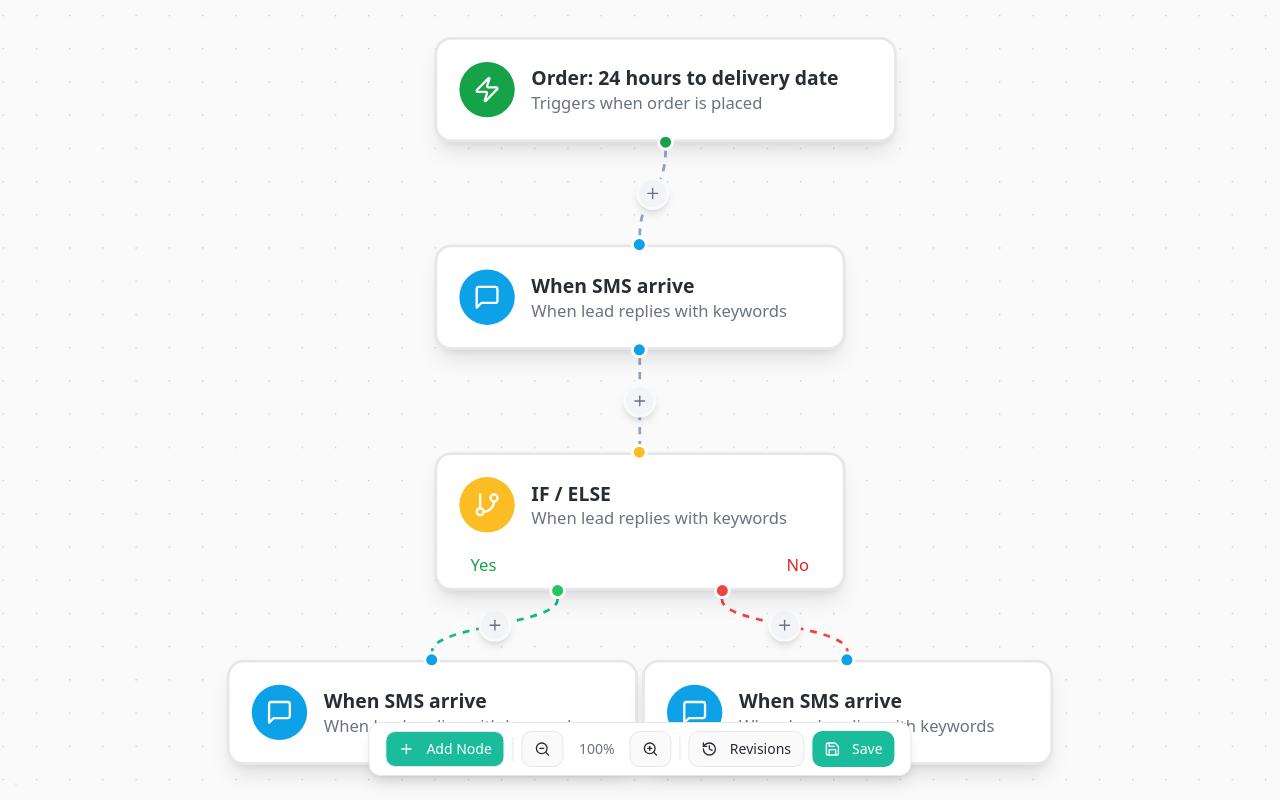
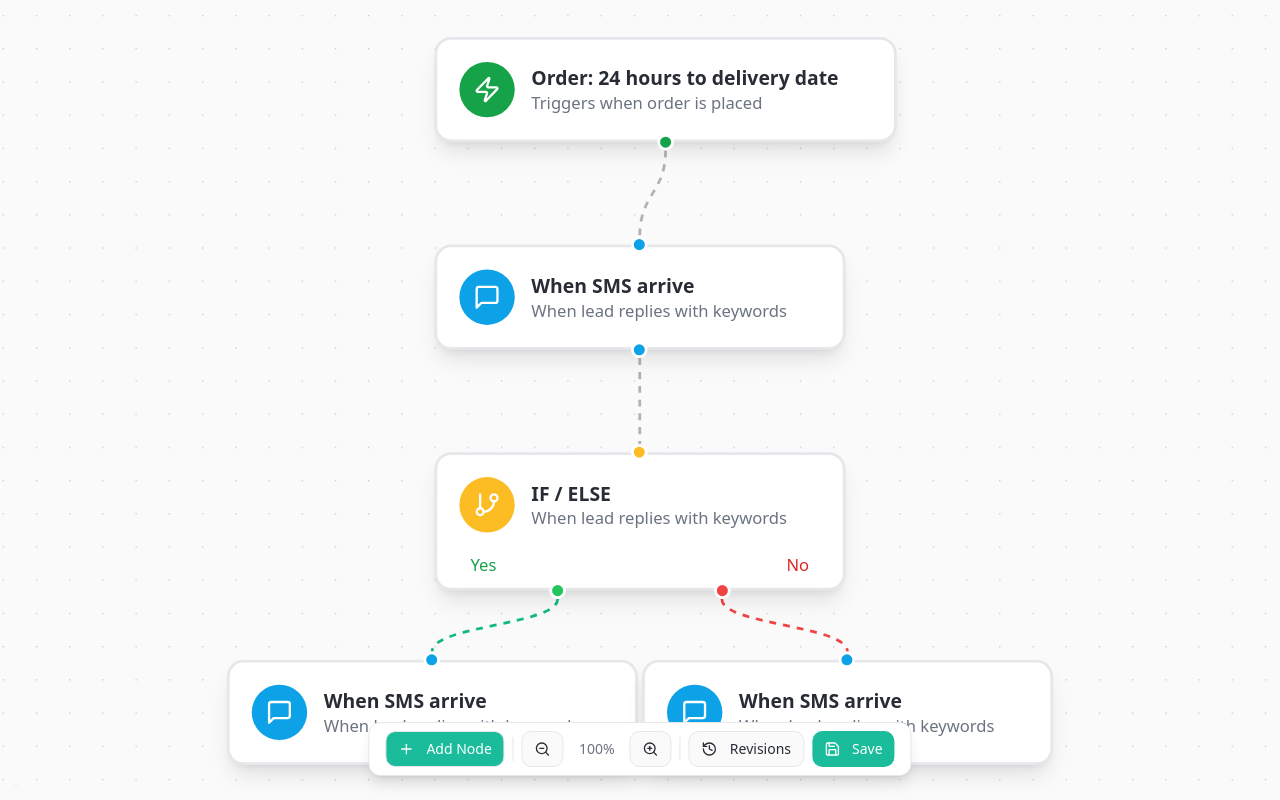
Before and after one commit to WestpointCapital/visual-pathways, a React (Vite) app: page / in a window 1280 px wide. Built offline with nearby package versions, Linux system fonts and the light colour scheme.

Commit message:
Reverted to commit cf951e60bc7a6a0ecb8eb69797dabc693de21671

```diff
--- a/src/components/ContextualEdge.tsx
+++ b/src/components/ContextualEdge.tsx
@@ -24,7 +24,6 @@ export const ContextualEdge = (props: EdgeProps) => {
   const [showContextMenu, setShowContextMenu] = useState(false);
   const [contextMenuPosition, setContextMenuPosition] = useState({ x: 0, y: 0 });
   const [showNodeTypeMenu, setShowNodeTypeMenu] = useState(false);
-  const [isHovered, setIsHovered] = useState(false);
 
   const [edgePath, labelX, labelY] = getBezierPath({
     sourceX,
@@ -64,54 +63,14 @@ export const ContextualEdge = (props: EdgeProps) => {
     setShowNodeTypeMenu(false);
   };
 
-  const handlePlusClick = (event: React.MouseEvent) => {
-    event.stopPropagation();
-    setContextMenuPosition({ x: event.clientX, y: event.clientY });
-    setShowNodeTypeMenu(true);
-  };
-
   return (
     <>
-      {/* Main Edge */}
       <BaseEdge
         path={edgePath}
         markerEnd={markerEnd}
-        style={{
-          ...style,
-          strokeWidth: isHovered ? 3 : 2,
-          stroke: isHovered ? 'hsl(var(--primary))' : style.stroke || '#94a3b8',
-        }}
+        style={style}
         onContextMenu={handleContextMenu}
-        onMouseEnter={() => setIsHovered(true)}
-        onMouseLeave={() => setIsHovered(false)}
       />
-
-      {/* Visual Add Node Indicator */}
-      <EdgeLabelRenderer>
-        <div
-          className="absolute pointer-events-all"
-          style={{
-            transform: `translate(-50%, -50%) translate(${labelX}px, ${labelY}px)`,
-          }}
-          onMouseEnter={() => setIsHovered(true)}
-          onMouseLeave={() => setIsHovered(false)}
-        >
-          <button
-            onClick={handlePlusClick}
-            onContextMenu={handleContextMenu}
-            className={`
-              w-6 h-6 rounded-full border-2 border-background shadow-md
-              flex items-center justify-center transition-all duration-200
-              ${isHovered
-                ? 'bg-primary text-primary-foreground border-primary scale-110 shadow-lg'
-                : 'bg-muted text-muted-foreground hover:bg-primary hover:text-primary-foreground hover:scale-110'
-              }
-            `}
-          >
-            <Plus className="w-3 h-3" />
-          </button>
-        </div>
-      </EdgeLabelRenderer>
 
       {/* Context Menu */}
       {showContextMenu && (
@@ -121,7 +80,7 @@ export const ContextualEdge = (props: EdgeProps) => {
             onClick={closeMenus}
           />
           <div
-            className="fixed z-50 bg-background border border-border rounded-lg shadow-lg py-1 min-w-[150px] animate-fade-in"
+            className="fixed z-50 bg-background border border-border rounded-lg shadow-lg py-1 min-w-[150px]"
             style={{
               left: contextMenuPosition.x,
               top: contextMenuPosition.y
@@ -129,14 +88,14 @@ export const ContextualEdge = (props: EdgeProps) => {
           >
             <button
               onClick={handleUnlink}
-              className="w-full px-3 py-2 text-left text-sm hover:bg-muted flex items-center gap-2 transition-colors"
+              className="w-full px-3 py-2 text-left text-sm hover:bg-muted flex items-center gap-2"
             >
               <Unlink className="w-4 h-4" />
               Unlink
             </button>
             <button
               onClick={handleAddNode}
-              className="w-full px-3 py-2 text-left text-sm hover:bg-muted flex items-center gap-2 transition-colors"
+              className="w-full px-3 py-2 text-left text-sm hover:bg-muted flex items-center gap-2"
             >
               <Plus className="w-4 h-4" />
               Add a node
@@ -153,7 +112,7 @@ export const ContextualEdge = (props: EdgeProps) => {
             onClick={closeMenus}
           />
           <div
-            className="fixed z-50 bg-background border border-border rounded-lg shadow-lg py-1 min-w-[150px] animate-fade-in"
+            className="fixed z-50 bg-background border border-border rounded-lg shadow-lg py-1 min-w-[150px]"
             style={{
               left: contextMenuPosition.x,
               top: contextMenuPosition.y
@@ -161,25 +120,25 @@ export const ContextualEdge = (props: EdgeProps) => {
           >
             <button
               onClick={() => handleNodeTypeSelect('trigger')}
-              className="w-full px-3 py-2 text-left text-sm hover:bg-muted transition-colors"
+              className="w-full px-3 py-2 text-left text-sm hover:bg-muted"
             >
               Trigger Node
             </button>
             <button
               onClick={() => handleNodeTypeSelect('action')}
-              className="w-full px-3 py-2 text-left text-sm hover:bg-muted transition-colors"
+              className="w-full px-3 py-2 text-left text-sm hover:bg-muted"
             >
               Action Node
             </button>
             <button
               onClick={() => handleNodeTypeSelect('condition')}
-              className="w-full px-3 py-2 text-left text-sm hover:bg-muted transition-colors"
+              className="w-full px-3 py-2 text-left text-sm hover:bg-muted"
             >
               Condition Node
             </button>
             <button
               onClick={() => handleNodeTypeSelect('delay')}
-              className="w-full px-3 py-2 text-left text-sm hover:bg-muted transition-colors"
+              className="w-full px-3 py-2 text-left text-sm hover:bg-muted"
             >
               Delay Node
             </button>
```
